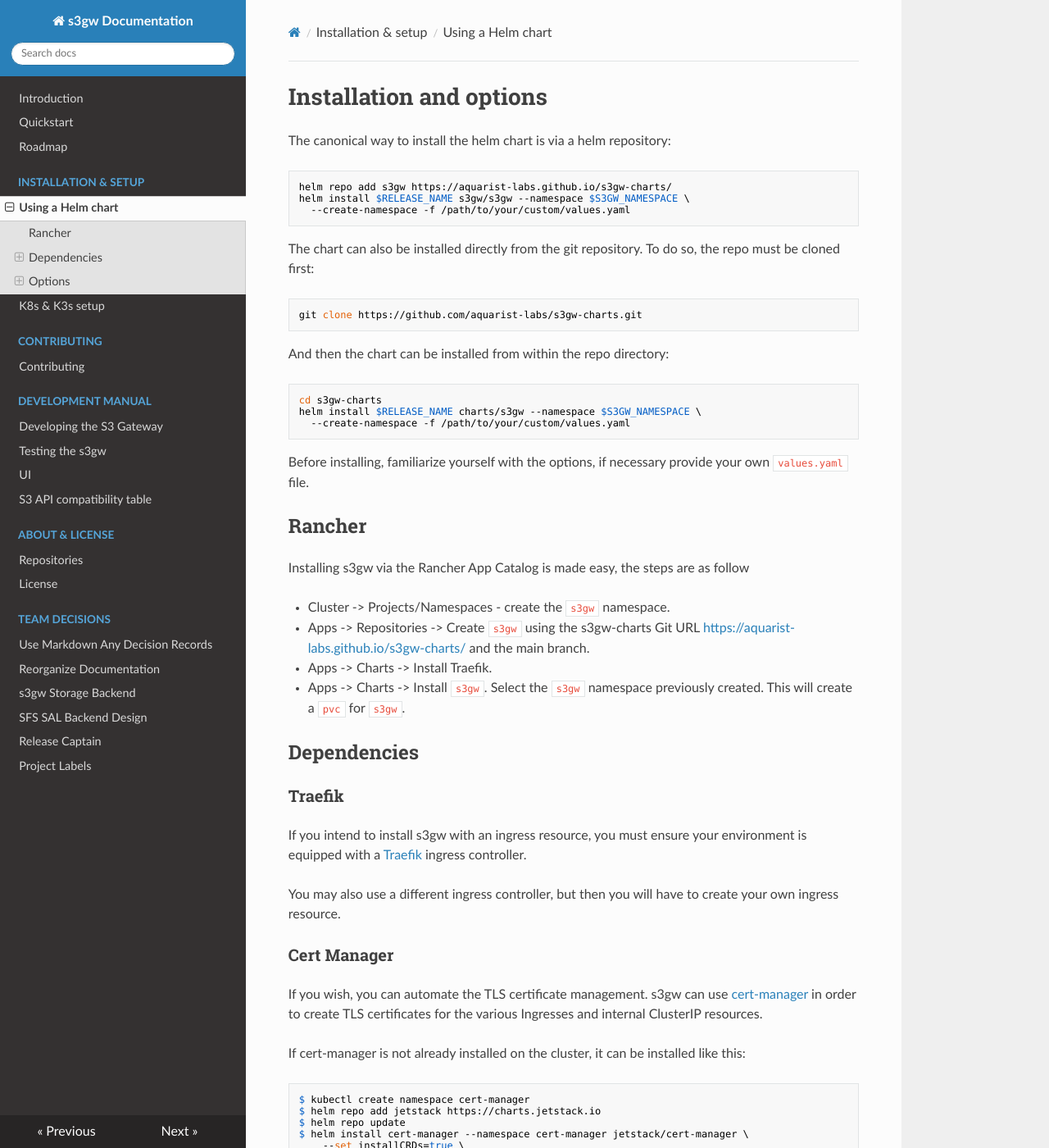
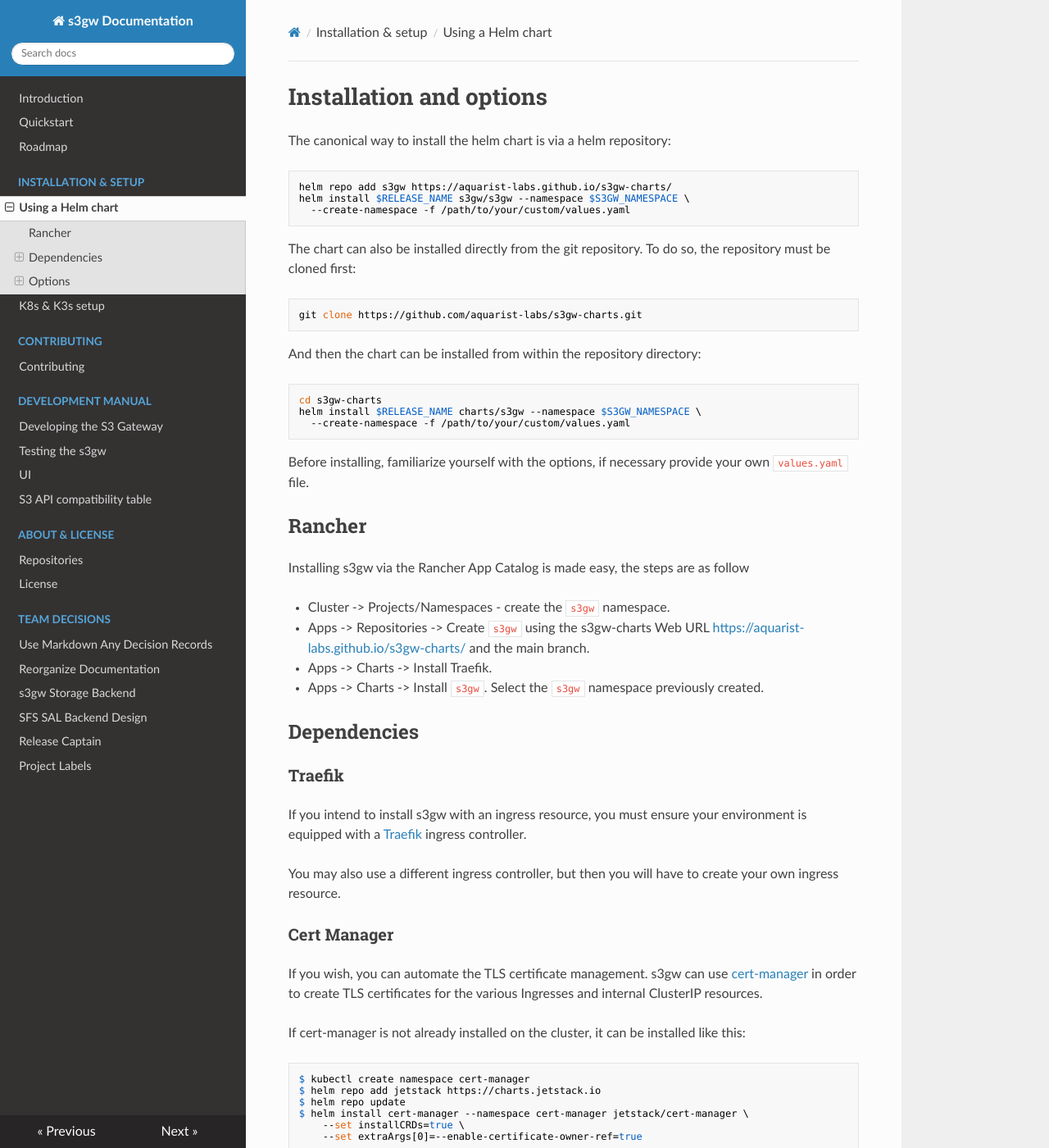
Before and after one commit to s3gw-tech/s3gw, an MkDocs documentation site: the page built from docs/helm-charts.md, in a window 1280 px wide and 1400 px high. Shown: the whole window at 82% size. Built offline with MkDocs 1.6.1, drawn with Linux system fonts in a browser that asks for light colours; nearby versions of some CDN libraries.

Commit message:
docs: ensure helm documentation suggests https url
Ensure the documentation suggests https urls for users, especially for
Rancher. This is required for helm to be able to detect multiple
versions.

Fixes: aquarist-labs/s3gw#223
Signed-off-by: Moritz Röhrich <moritz.rohrich@suse.com>

````diff
--- a/docs/helm-charts.md
+++ b/docs/helm-charts.md
@@ -9,13 +9,13 @@
 ```
 
 The chart can also be installed directly from the git repository. To do so, the
-repo must be cloned first:
+repository must be cloned first:
 
 ```bash
 git clone https://github.com/aquarist-labs/s3gw-charts.git
 ```
 
-And then the chart can be installed from within the repo directory:
+And then the chart can be installed from within the repository directory:
 
 ```bash
 cd s3gw-charts
@@ -32,11 +32,11 @@
 follow
 
 - Cluster -> Projects/Namespaces - create the `s3gw` namespace.
-- Apps -> Repositories -> Create `s3gw` using the s3gw-charts Git URL
+- Apps -> Repositories -> Create `s3gw` using the s3gw-charts Web URL
   <https://aquarist-labs.github.io/s3gw-charts/> and the main branch.
 - Apps -> Charts -> Install Traefik.
-- Apps -> Charts -> Install `s3gw`. Select the `s3gw` namespace previously created.
-  This will create a `pvc` for `s3gw`.
+- Apps -> Charts -> Install `s3gw`.
+  Select the `s3gw` namespace previously created.
 
 ## Dependencies
 
````
